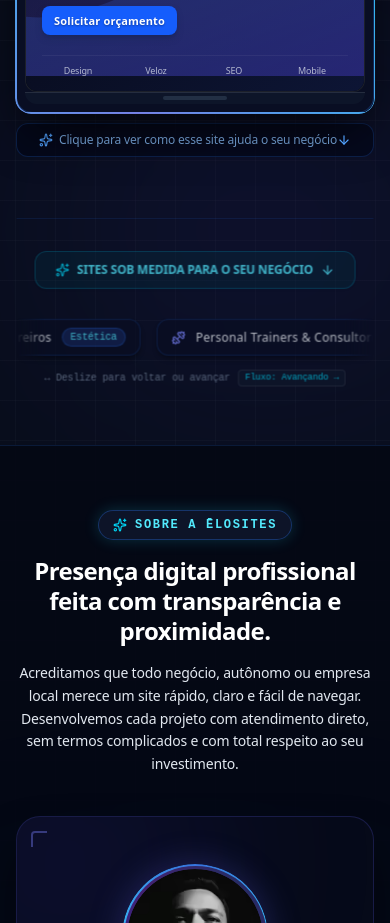
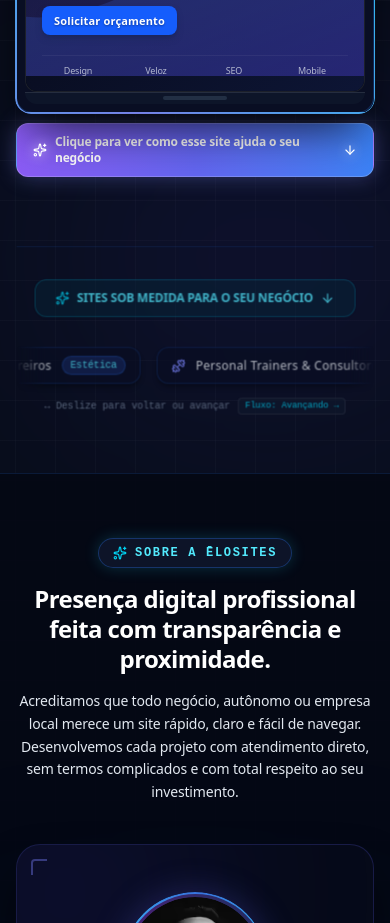
Before and after one commit to elosites-web/eloSites, a React (Vite) app: page / in a window 390 px wide. Shown: the part 1040-1963 px from the top of the page. Built offline with nearby package versions, Linux system fonts and the light colour scheme.

Commit message:
style: update hero showcase button visual design
Refactor the showcase toggle button with a gradient background, improved padding, and enhanced text styling for better visual prominence.

```diff
--- a/src/components/Hero.tsx
+++ b/src/components/Hero.tsx
@@ -760,10 +760,10 @@ const HeroInicioSection: React.FC<HeroInicioSectionProps> = ({
                   onClick={handleToggleShowcaseExpand}
                   aria-expanded={isShowcaseExpanded}
                   aria-controls="hero-showcase-summary"
-                  className="mt-2.5 w-full px-3 py-2 rounded-xl bg-slate-950/60 hover:bg-slate-900/80 active:bg-slate-900/90 border border-blue-500/20 hover:border-blue-400/40 flex items-center justify-between text-xs text-blue-300/90 hover:text-blue-200 font-medium select-none cursor-pointer transition-colors active:scale-[0.99] touch-manipulation"
+                  className="mt-2.5 w-full px-4 py-2.5 rounded-xl bg-gradient-to-r from-[#8b5cf6] via-[#6366f1] to-[#3b82f6] hover:from-[#9333ea] hover:via-[#4f46e5] hover:to-[#2563eb] border border-white/20 hover:border-white/35 flex items-center justify-between text-xs sm:text-[13px] text-white font-semibold select-none cursor-pointer shadow-[0_0_20px_rgba(129,140,248,0.35)] hover:shadow-[0_0_28px_rgba(168,85,247,0.5)] transition-all active:scale-[0.99] touch-manipulation"
                 >
-                  <span className="inline-flex items-center gap-1.5 text-left">
-                    <Sparkles className="w-3.5 h-3.5 text-blue-400 shrink-0" aria-hidden="true" />
+                  <span className="inline-flex items-center gap-2 text-left">
+                    <Sparkles className="w-3.5 h-3.5 text-white shrink-0 drop-shadow-[0_0_6px_rgba(255,255,255,0.7)]" aria-hidden="true" />
                     <span>
                       {isShowcaseExpanded
                         ? 'Ocultar resumo dos benefícios práticos'
@@ -772,7 +772,7 @@ const HeroInicioSection: React.FC<HeroInicioSectionProps> = ({
                   </span>
                   <ArrowDown
                     aria-hidden="true"
-                    className={`w-3.5 h-3.5 text-blue-400 shrink-0 transition-transform duration-200 ${
+                    className={`w-3.5 h-3.5 text-white shrink-0 transition-transform duration-200 drop-shadow-[0_0_6px_rgba(255,255,255,0.7)] ${
                       isShowcaseExpanded ? 'rotate-180' : 'rotate-0'
                     }`}
                   />
@@ -790,8 +790,8 @@ const HeroInicioSection: React.FC<HeroInicioSectionProps> = ({
                       : 'grid-rows-[0fr] mt-0 pointer-events-none'
                   }`}
                 >
-                  <div className="overflow-hidden min-h-0">
-                    <div className="bracket-panel relative rounded-2xl bg-slate-950/95 border border-blue-400/40 hover:border-blue-400/60 p-3.5 sm:p-4 space-y-2.5 text-left shadow-[0_0_24px_rgba(37,99,235,0.18),inset_0_1px_0_0_rgba(147,197,253,0.25)] transition-[border-color,box-shadow] duration-300 contain-paint">
+                  <div className="overflow-hidden min-h-0 p-1">
+                    <div className="bracket-panel relative rounded-2xl bg-slate-950/95 border border-blue-400/40 hover:border-blue-400/60 p-3.5 sm:p-4 space-y-2.5 text-left shadow-[0_0_24px_rgba(37,99,235,0.18),inset_0_1px_0_0_rgba(147,197,253,0.25)] transition-[border-color,box-shadow] duration-300">
                       <div className="flex items-center justify-between border-b border-blue-500/20 pb-2">
                         <span className="text-xs font-semibold text-white flex items-center gap-1.5">
                           <Sparkles className="w-3.5 h-3.5 text-blue-400" />
```
Also changed, not shown: 1 other file (tests, documents, lock files or other folders).
